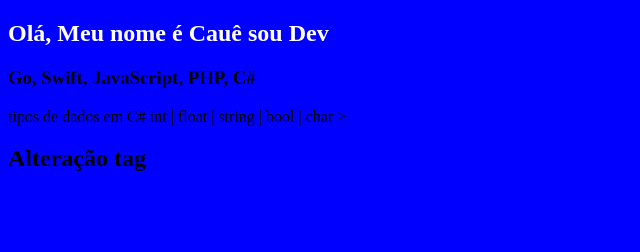
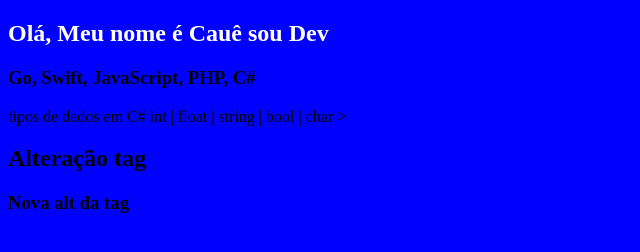
Before and after one commit to cauequintela25/meu_primeiro_repo, a plain HTML site: page index.html in a window 1280 px wide. Shown: the whole page, without its empty margins (0-640 px from the left). Drawn offline with Linux system fonts and the light colour scheme; files that its build step writes are made by us from their sources.

Commit message:
nova alt tag 3

```diff
--- a/index.html
+++ b/index.html
@@ -33,6 +33,8 @@
         int | float | string | bool | char ></p>
 
         <h2>Alteração tag </h2>
+
+        <h3> Nova alt da tag</h3>
 </body>
 
 </html>
```
